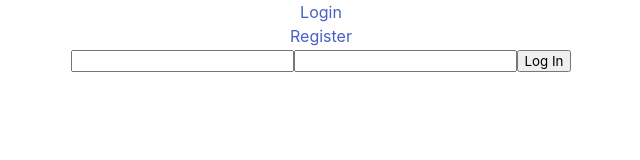
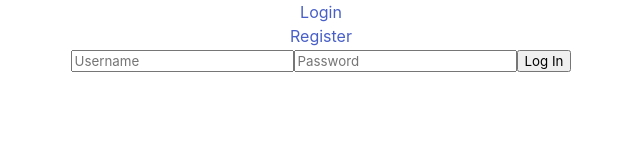
Before and after one commit to toneiojimz/weight-lifting-sample, a React (Create React App) app in the folder weightlifting/: page /login in a window 1280 px wide. Shown: the top 160 px of the page, without its empty margins (319-959 px from the left). Built offline with nearby package versions, Linux system fonts and the light colour scheme.

Commit message:
add logo file

```diff
--- a/weightlifting/src/components/Login.js
+++ b/weightlifting/src/components/Login.js
@@ -27,8 +27,16 @@ const Login = props => {
   return (
     <div>
       <form  onSubmit={onSubmit}>
-        <input type="text" name="username" value={userCredentials.username} onChange={handleChange} />
-        <input type="password" name="password" value={userCredentials.password} onChange={handleChange} />
+        <input  type="text"
+                name="username"
+                placeholder="Username"
+                value={userCredentials.username}
+                onChange={handleChange} />
+        <input  type="password"
+                name="password"
+                placeholder="Password"
+                value={userCredentials.password}
+                onChange={handleChange} />
         <button> Log In </button>
       </form>
     </div>
--- a/weightlifting/src/components/SignUpForm.js
+++ b/weightlifting/src/components/SignUpForm.js
@@ -79,7 +79,7 @@ const FormikUserForm = withFormik({
 
             })
             .catch(error =>(
-                console.log("what went wrong?", error.response)))
+                console.log("What went wrong?", error.response)))
     }
 })(SignupForm);
 
--- a/weightlifting/src/components/WorkoutForm.js
+++ b/weightlifting/src/components/WorkoutForm.js
@@ -27,7 +27,7 @@ const WorkoutForm = props => {
     return(
     <div>
         <form >
-           <input placeholder='Name of exercise'
+           <input placeholder='Name of Exercise'
                   name='name'
                   type= 'text'
                   value={props.name}
```
Also changed, not shown: weightlifting/public/Liftlogo.png (added).
